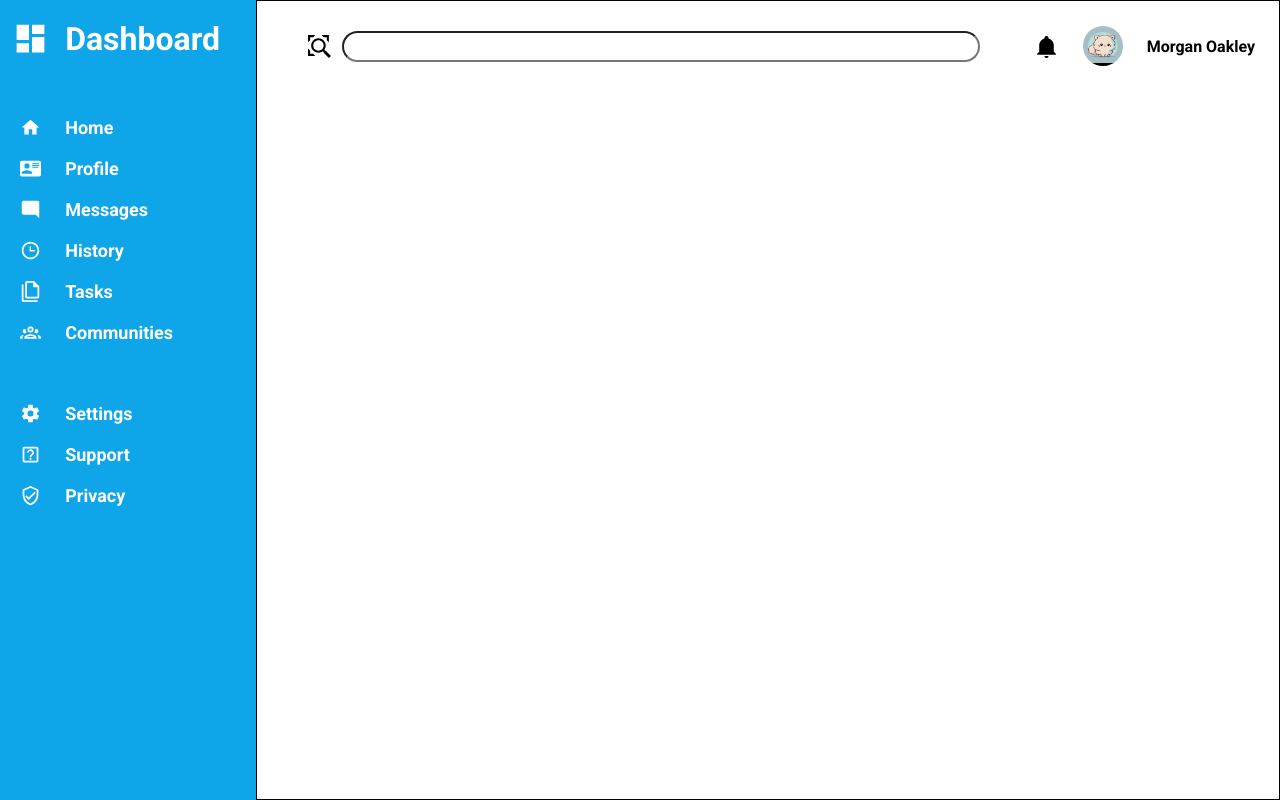
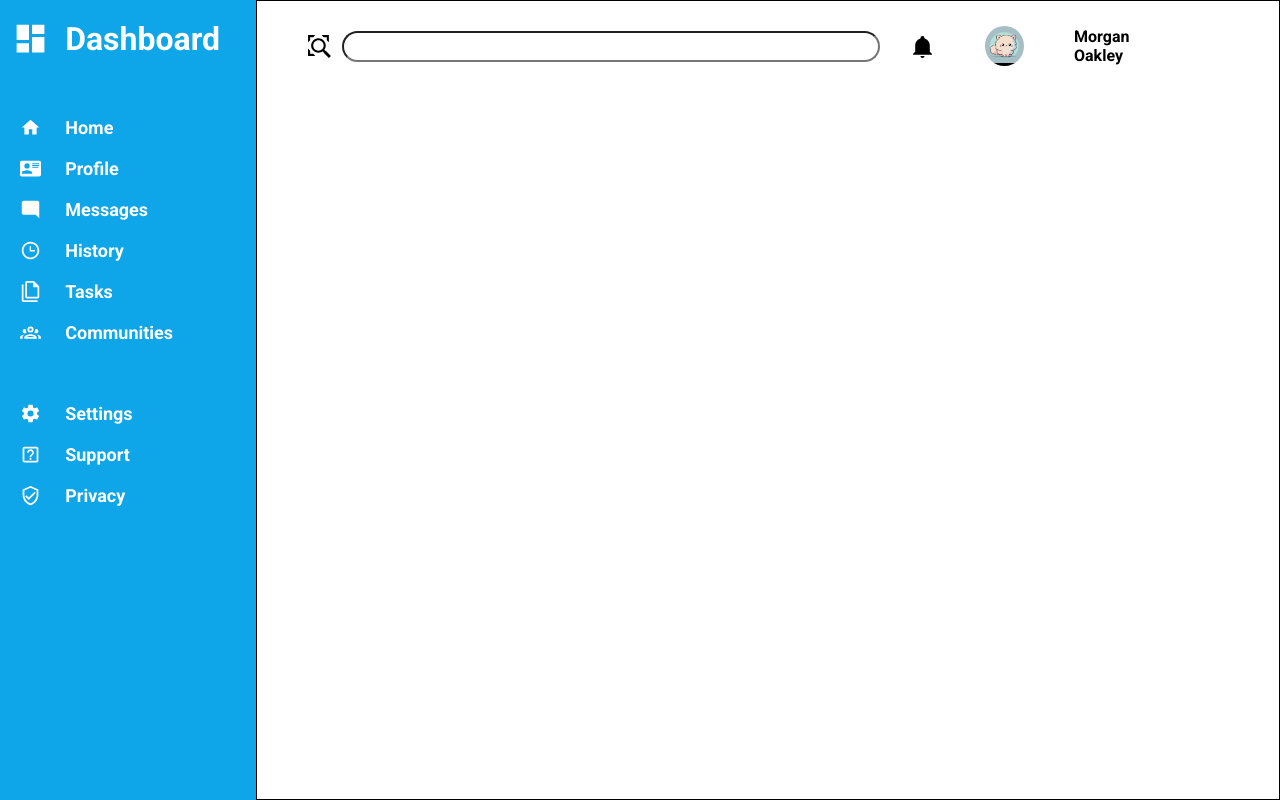
Before and after one commit to SleepyJimmy/Admin-Dashboard-Web-Project, a plain HTML site: page index.html in a window 1280 px wide. Drawn offline with Linux system fonts and the light colour scheme.

Commit message:
Finished top section of header

```diff
--- a/styles.css
+++ b/styles.css
@@ -77,7 +77,7 @@ img:nth-child(7), p:nth-child(7) {
     display: flex;
     align-items: center;
     justify-content: space-between;
-    width: 100%;
+    width: 60%;
 }
 
 .header-top svg {
@@ -101,10 +101,10 @@ img:nth-child(7), p:nth-child(7) {
     display: flex;
     align-items: center;
     justify-content: space-evenly;
-    width: 40%;
     margin-left: 30px;
+    gap: 50px;
+    margin-right: 100px;
 }
-
 
 .cartoon-cat {
     height: 40px;
```
